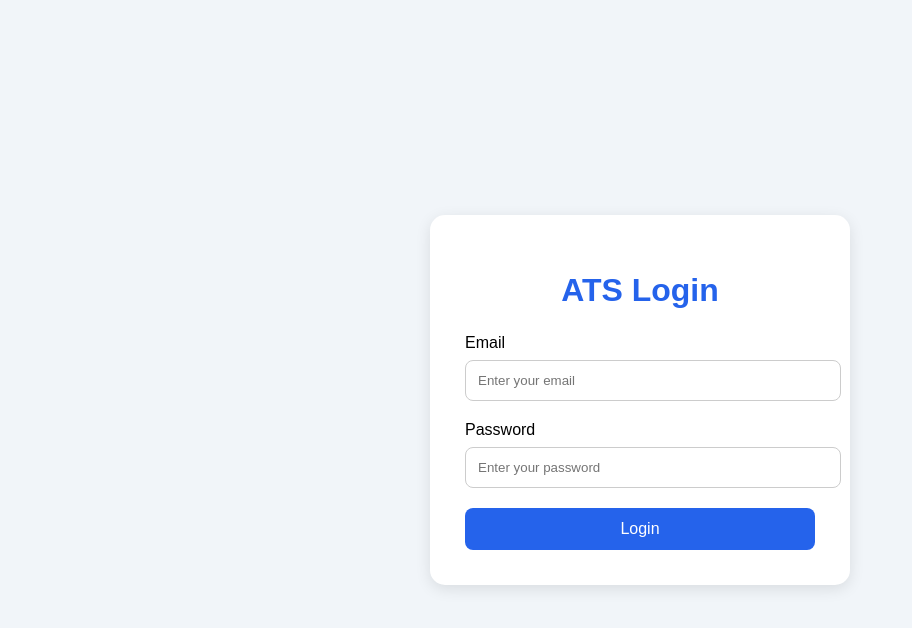
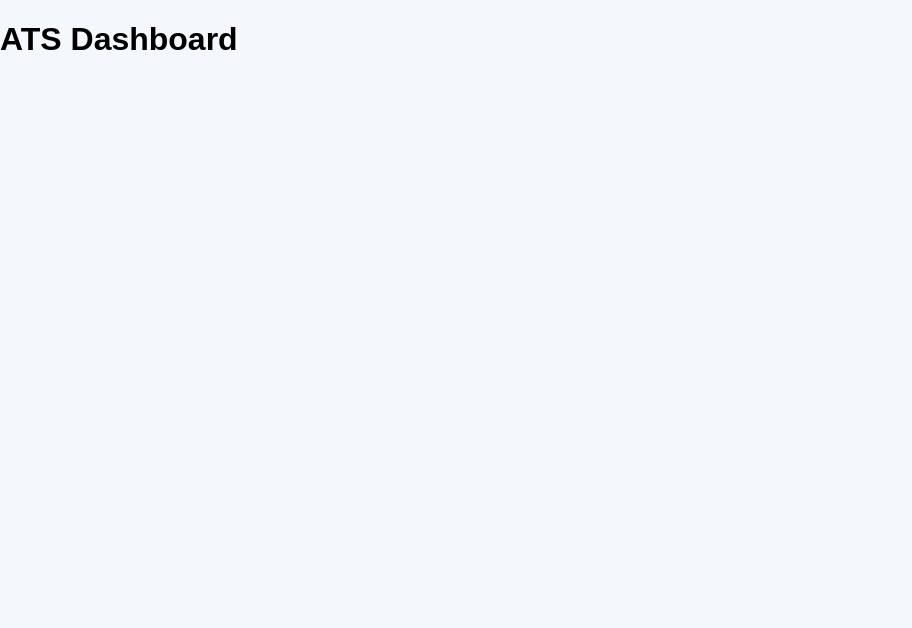
Before and after one commit to Kancha808/ATS_Dashboard_project, a React (Vite) app: page / in a window 1280 px wide. Shown: the top 628 px of the page, without its empty margins (0-912 px from the left). Built offline with nearby package versions, Linux system fonts and the light colour scheme.

Commit message:
Final Vercel fix

```diff
--- a/src/App.jsx
+++ b/src/App.jsx
@@ -1,26 +1,12 @@
-import { BrowserRouter, Routes, Route } from "react-router-dom";
-
-import Login from "./pages/Login";
-import Dashboard from "./pages/Dashboard";
-import Jobs from "./pages/Jobs";
-import Candidates from "./pages/Candidates";
-import CandidateDetails from "./pages/CandidateDetails";
-
 import "./App.css";
+import { BrowserRouter } from "react-router-dom"; // Make sure to import this if you plan to use routing
 
 function App() {
   return (
     <BrowserRouter>
-      <Routes>
-        <Route path="/" element={<Login />} />
-        <Route path="/dashboard" element={<Dashboard />} />
-        <Route path="/jobs" element={<Jobs />} />
-        <Route path="/candidates" element={<Candidates />} />
-        <Route
-          path="/candidate-details"
-          element={<CandidateDetails />}
-        />
-      </Routes>
+      <div>
+        <h1>ATS Dashboard</h1>
+      </div>
     </BrowserRouter>
   );
 }
```
